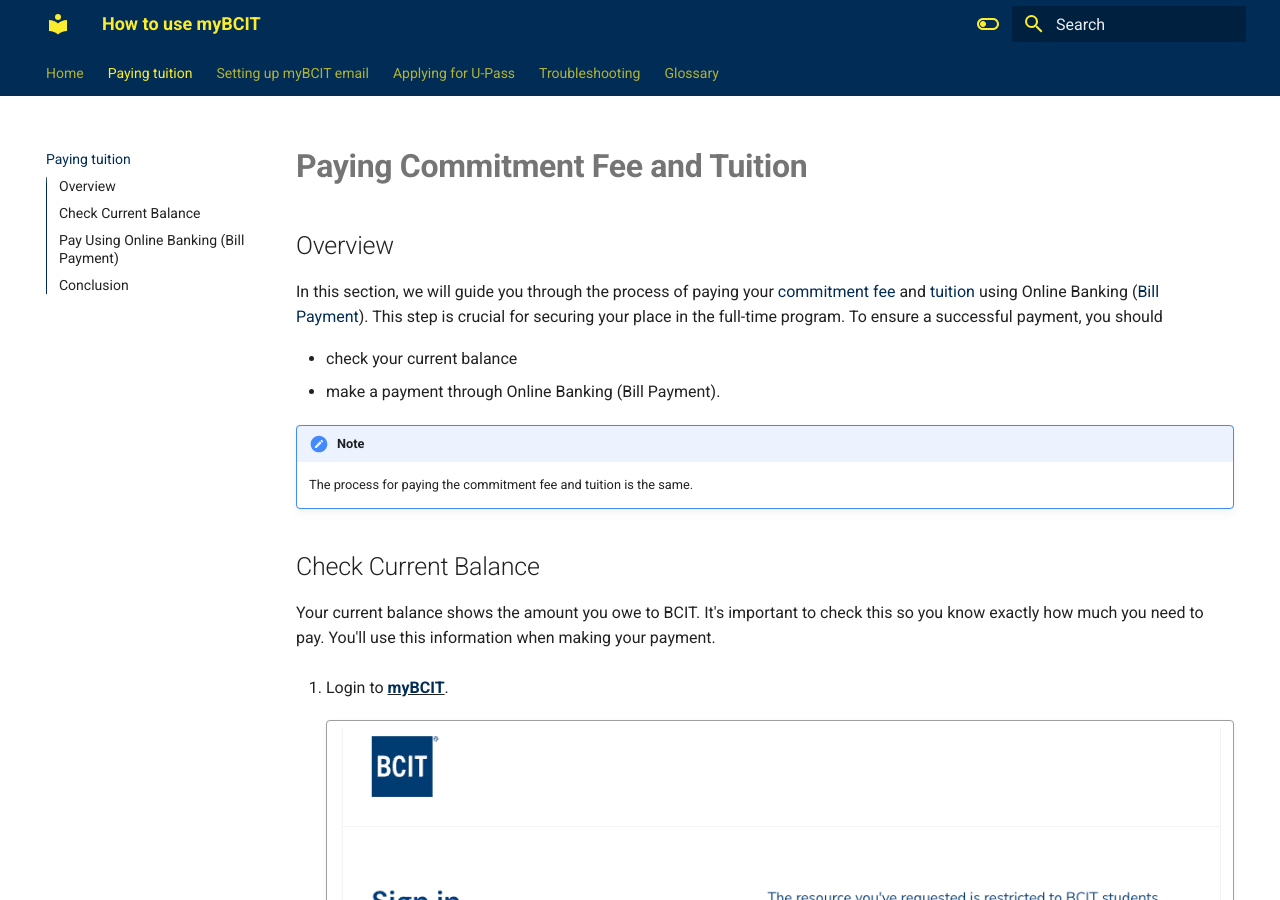
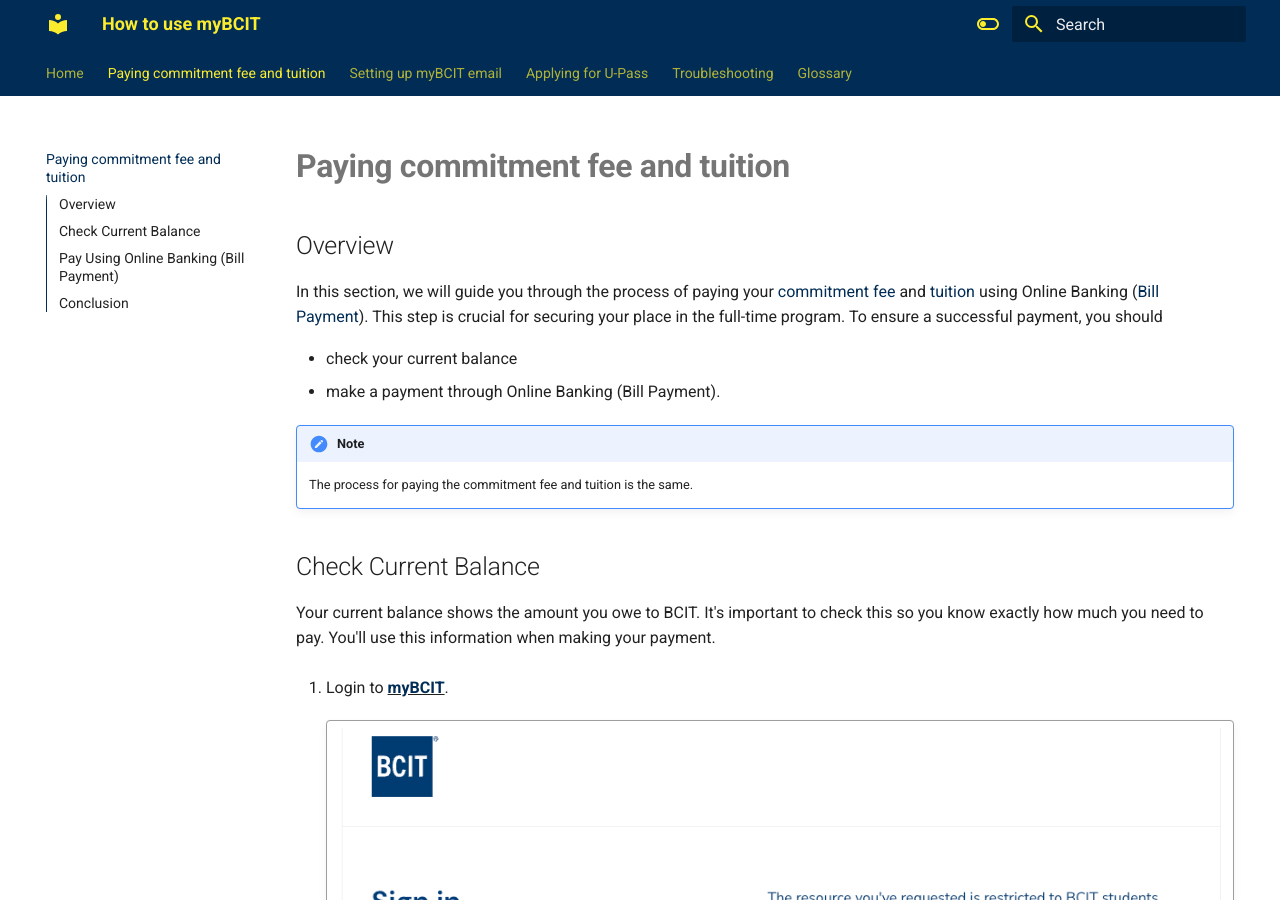
Before and after one commit to TatsunoriMarumo/myBCIT-Guide, an MkDocs documentation site: the page built from docs/paying-tuition.md, in a window 1280 px wide and 900 px high. Built offline with MkDocs 1.6.1 and Material for MkDocs 9.7.7, drawn with Linux system fonts in a browser that asks for light colours; nearby versions of some CDN libraries; emoji names are drawn with the system emoji font; comment, search, counter and statistics services are not loaded.

Commit message:
Change wording for consistency

```diff
--- a/docs/paying-tuition.md
+++ b/docs/paying-tuition.md
@@ -1,4 +1,4 @@
-# **Paying Commitment Fee and Tuition**
+# **Paying commitment fee and tuition**
 
 ## Overview
 In this section, we will guide you through the process of paying your [commitment fee](glossary.md\#commitment-fee) and [tuition](glossary.md\#tuition) using Online Banking ([Bill Payment](glossary.md\#bill-payment)). This step is crucial for securing your place in the full-time program. To ensure a successful payment, you should
--- a/mkdocs.yml
+++ b/mkdocs.yml
@@ -2,7 +2,7 @@
 
 nav:
   - Home: index.md
-  - Paying tuition: paying-tuition.md
+  - Paying commitment fee and tuition: paying-tuition.md
   - Setting up myBCIT email: setting-up-email.md
   - Applying for U-Pass: applying-for-upass.md
   - Troubleshooting: troubleshooting.md
```
